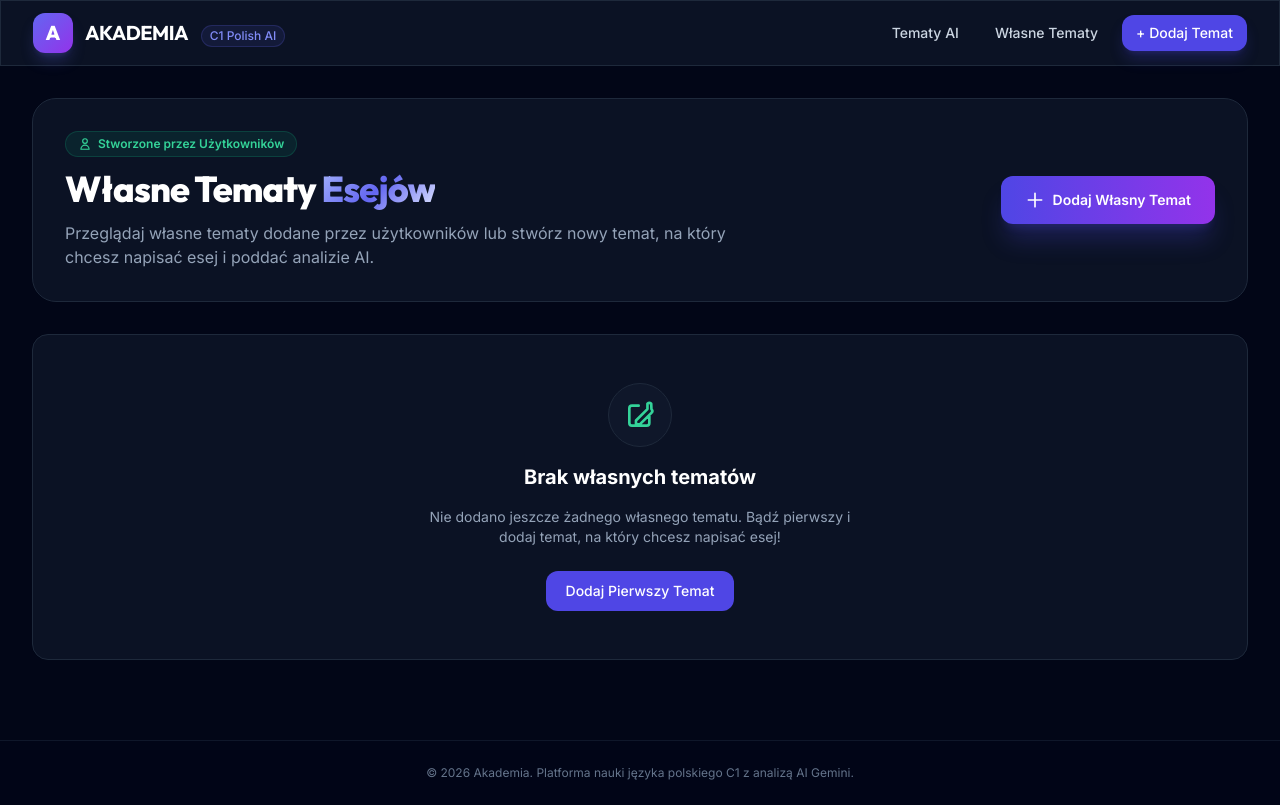
After one commit to M1ndalka1221/Akademia, a Django app: page /user-topics/ in a window 1280 px wide. The commit adds this page. Run offline with Django 5.2, Linux system fonts and the light colour scheme; data that the repository does not hold is empty; some libraries are stand-ins or nearby versions.

Commit message:
feat: allow users to add custom essay topics and separate UsersEssays view

```diff
--- a/docker-compose.yml
+++ b/docker-compose.yml
@@ -6,6 +6,8 @@ services:
       - .:/app
     ports:
       - "8000:8000"
+    environment:
+      USE_SQLITE: "False"
     env_file:
       - .env
     depends_on:
--- a/learning/models.py
+++ b/learning/models.py
@@ -13,6 +13,10 @@ class Topic(models.Model):
 
     title: models.CharField = models.CharField(max_length=255)
     description: models.TextField = models.TextField(blank=True)
+    is_custom: models.BooleanField = models.BooleanField(
+        default=False,
+        help_text="Designates whether this topic was created by a user."
+    )
     created_at: models.DateTimeField = models.DateTimeField(auto_now_add=True)
 
     class Meta:
--- /dev/null
+++ b/learning/templates/learning/user_topic_list.html
@@ -0,0 +1,74 @@
+{% extends 'base.html' %}
+
+{% block title %}Własne Tematy Esejów | Akademia{% endblock %}
+
+{% block content %}
+<div class="space-y-8">
+    <!-- Hero Header -->
+    <div class="flex flex-col md:flex-row md:items-center justify-between gap-6 glass-panel rounded-3xl p-8 border border-slate-800">
+        <div class="space-y-3 max-w-2xl">
+            <span class="inline-flex items-center gap-1.5 px-3 py-1 rounded-full text-xs font-semibold bg-emerald-500/10 text-emerald-400 border border-emerald-500/20">
+                <svg class="w-3.5 h-3.5" fill="none" stroke="currentColor" viewBox="0 0 24 24"><path stroke-linecap="round" stroke-linejoin="round" stroke-width="2" d="M16 7a4 4 0 11-8 0 4 4 0 018 0zM12 14a7 7 0 00-7 7h14a7 7 0 00-7-7z"></path></svg>
+                Stworzone przez Użytkowników
+            </span>
+            <h1 class="text-3xl sm:text-4xl font-display font-extrabold tracking-tight text-white">
+                Własne Tematy <span class="gradient-text">Esejów</span>
+            </h1>
+            <p class="text-slate-400 text-sm sm:text-base leading-relaxed">
+                Przeglądaj własne tematy dodane przez użytkowników lub stwórz nowy temat, na który chcesz napisać esej i poddać analizie AI.
+            </p>
+        </div>
+        <div class="shrink-0">
+            <a href="{% url 'learning:topic-create' %}"
+               class="inline-flex items-center space-x-2 px-6 py-3.5 rounded-xl bg-gradient-to-r from-indigo-600 to-purple-600 hover:from-indigo-500 hover:to-purple-500 text-white font-semibold text-sm transition-all duration-200 shadow-xl shadow-indigo-600/25">
+                <svg class="w-5 h-5" fill="none" stroke="currentColor" viewBox="0 0 24 24"><path stroke-linecap="round" stroke-linejoin="round" stroke-width="2" d="M12 4v16m8-8H4"></path></svg>
+                <span>Dodaj Własny Temat</span>
+            </a>
+        </div>
+    </div>
+
+    <!-- Topics Grid -->
+    <div class="grid grid-cols-1 md:grid-cols-2 lg:grid-cols-3 gap-6">
+        {% for topic in topics %}
+            <div class="glass-panel rounded-2xl p-6 flex flex-col justify-between hover:border-emerald-500/50 hover:shadow-xl hover:shadow-emerald-500/10 transition-all duration-300 group">
+                <div class="space-y-3">
+                    <div class="flex items-center justify-between text-xs text-emerald-400 font-medium">
+                        <span class="px-2 py-0.5 rounded-full bg-emerald-500/10 border border-emerald-500/20">Własny temat #{{ topic.id }}</span>
+                        <span class="text-slate-500">{{ topic.created_at|date:"d.m.Y" }}</span>
+                    </div>
+                    <h2 class="text-xl font-display font-bold text-white group-hover:text-emerald-300 transition-colors">
+                        {{ topic.title }}
+                    </h2>
+                    <p class="text-sm text-slate-400 line-clamp-3 leading-relaxed">
+                        {{ topic.description|default:"Brak opisu." }}
+                    </p>
+                </div>
+
+                <div class="pt-6 mt-4 border-t border-slate-800/80">
+                    <a href="{% url 'learning:essay-create' topic.id %}"
+                       class="w-full inline-flex items-center justify-center space-x-2 px-4 py-2.5 rounded-xl bg-slate-800 hover:bg-indigo-600 text-slate-200 hover:text-white font-medium text-sm transition-all duration-200 border border-slate-700 hover:border-indigo-500 shadow-md">
+                        <span>Napisz esej</span>
+                        <svg class="w-4 h-4" fill="none" stroke="currentColor" viewBox="0 0 24 24"><path stroke-linecap="round" stroke-linejoin="round" stroke-width="2" d="M14 5l7 7m0 0l-7 7m7-7H3"></path></svg>
+                    </a>
+                </div>
+            </div>
+        {% empty %}
+            <div class="col-span-full glass-panel rounded-2xl p-12 text-center space-y-4 border border-slate-800">
+                <div class="w-16 h-16 rounded-full bg-slate-900 border border-slate-800 flex items-center justify-center mx-auto text-slate-500">
+                    <svg class="w-8 h-8 text-emerald-400" fill="none" stroke="currentColor" viewBox="0 0 24 24"><path stroke-linecap="round" stroke-linejoin="round" stroke-width="2" d="M11 5H6a2 2 0 00-2 2v11a2 2 0 002 2h11a2 2 0 002-2v-5m-1.414-9.414a2 2 0 012.828 0L20.586 7.586a2 2 0 010 2.828L11.828 19H9v-2.828l8.586-8.586z"></path></svg>
+                </div>
+                <h3 class="text-xl font-bold text-white">Brak własnych tematów</h3>
+                <p class="text-slate-400 max-w-md mx-auto text-sm">
+                    Nie dodano jeszcze żadnego własnego tematu. Bądź pierwszy i dodaj temat, na który chcesz napisać esej!
+                </p>
+                <div class="pt-2">
+                    <a href="{% url 'learning:topic-create' %}"
+                       class="inline-flex items-center space-x-2 px-5 py-2.5 rounded-xl bg-indigo-600 hover:bg-indigo-500 text-white font-medium text-sm transition-all duration-200">
+                        <span>Dodaj Pierwszy Temat</span>
+                    </a>
+                </div>
+            </div>
+        {% endfor %}
+    </div>
+</div>
+{% endblock %}
--- a/learning/urls.py
+++ b/learning/urls.py
@@ -1,12 +1,20 @@
 """URL configuration for the learning application."""
 
 from django.urls import path
-from learning.views import EssayCreateView, FeedbackDetailView, TopicListView
+from learning.views import (
+    EssayCreateView,
+    FeedbackDetailView,
+    TopicCreateView,
+    TopicListView,
+    UserTopicListView,
+)
 
 app_name = "learning"
 
 urlpatterns = [
     path("", TopicListView.as_view(), name="topic-list"),
+    path("user-topics/", UserTopicListView.as_view(), name="user-topic-list"),
+    path("topic/new/", TopicCreateView.as_view(), name="topic-create"),
     path("topic/<int:topic_id>/essay/new/", EssayCreateView.as_view(), name="essay-create"),
     path("feedback/<int:pk>/", FeedbackDetailView.as_view(), name="feedback-detail"),
 ]
--- a/learning/views.py
+++ b/learning/views.py
@@ -12,18 +12,56 @@ from django.shortcuts import get_object_or_404, redirect
 from django.urls import reverse, reverse_lazy
 from django.views.generic import CreateView, DetailView, ListView
 
-from learning.forms import EssayForm
+from learning.forms import EssayForm, TopicForm
 from learning.models import Essay, Feedback, Topic
 from services.llm_analyzer import LLMAnalysisError, LLMAnalyzer
 
 
 class TopicListView(ListView):
-    """View to list all available essay topics."""
+    """View to list default / AI-generated essay topics."""
 
     model = Topic
     template_name = "learning/topic_list.html"
     context_object_name = "topics"
     paginate_by = 10
+
+    def get_queryset(self):
+        """Return only non-custom (AI) topics."""
+        return Topic.objects.filter(is_custom=False)
+
+
+class UserTopicListView(ListView):
+    """View to list user-created custom essay topics (UsersEssays)."""
+
+    model = Topic
+    template_name = "learning/user_topic_list.html"
+    context_object_name = "topics"
+    paginate_by = 10
+
+    def get_queryset(self):
+        """Return only user-created custom topics."""
+        return Topic.objects.filter(is_custom=True)
+
+
+class TopicCreateView(CreateView):
+    """View for users to add a custom essay topic."""
+
+    model = Topic
+    form_class = TopicForm
+    template_name = "learning/topic_form.html"
+
+    def form_valid(self, form: TopicForm) -> HttpResponseRedirect:
+        """Save custom topic with is_custom=True and redirect to write an essay."""
+        topic: Topic = form.save(commit=False)
+        topic.is_custom = True
+        topic.save()
+        messages.success(
+            self.request,
+            f"Pomyślnie dodano własny temat: '{topic.title}'. Teraz możesz napisać esej!"
+        )
+        return HttpResponseRedirect(
+            reverse("learning:essay-create", kwargs={"topic_id": topic.pk})
+        )
 
 
 class EssayCreateView(CreateView):
--- a/templates/base.html
+++ b/templates/base.html
@@ -66,9 +66,15 @@
                 </a>
 
                 <!-- Navigation Links -->
-                <nav class="flex items-center space-x-4">
+                <nav class="flex items-center space-x-3">
                     <a href="{% url 'learning:topic-list' %}" class="text-sm font-medium text-slate-300 hover:text-white px-3 py-2 rounded-lg hover:bg-slate-800/60 transition-all">
-                        Tematy Esejów
+                        Tematy AI
+                    </a>
+                    <a href="{% url 'learning:user-topic-list' %}" class="text-sm font-medium text-slate-300 hover:text-white px-3 py-2 rounded-lg hover:bg-slate-800/60 transition-all">
+                        Własne Tematy
+                    </a>
+                    <a href="{% url 'learning:topic-create' %}" class="text-sm font-medium text-white bg-indigo-600 hover:bg-indigo-500 px-3.5 py-2 rounded-xl shadow-lg shadow-indigo-600/25 transition-all">
+                        + Dodaj Temat
                     </a>
                 </nav>
             </div>
```
Also changed, not shown: config/settings.py (+19 -9 lines), learning/forms.py (+38 -1 lines), learning/templates/learning/topic_form.html (added, +63 -0 lines), learning/tests/test_models.py (+4 -0 lines), learning/tests/test_views.py (+46 -0 lines), tests/test_config.py (+2 -2 lines), tests/test_views.py (+31 -0 lines), learning/migrations/0002_topic_is_custom.py (added).
